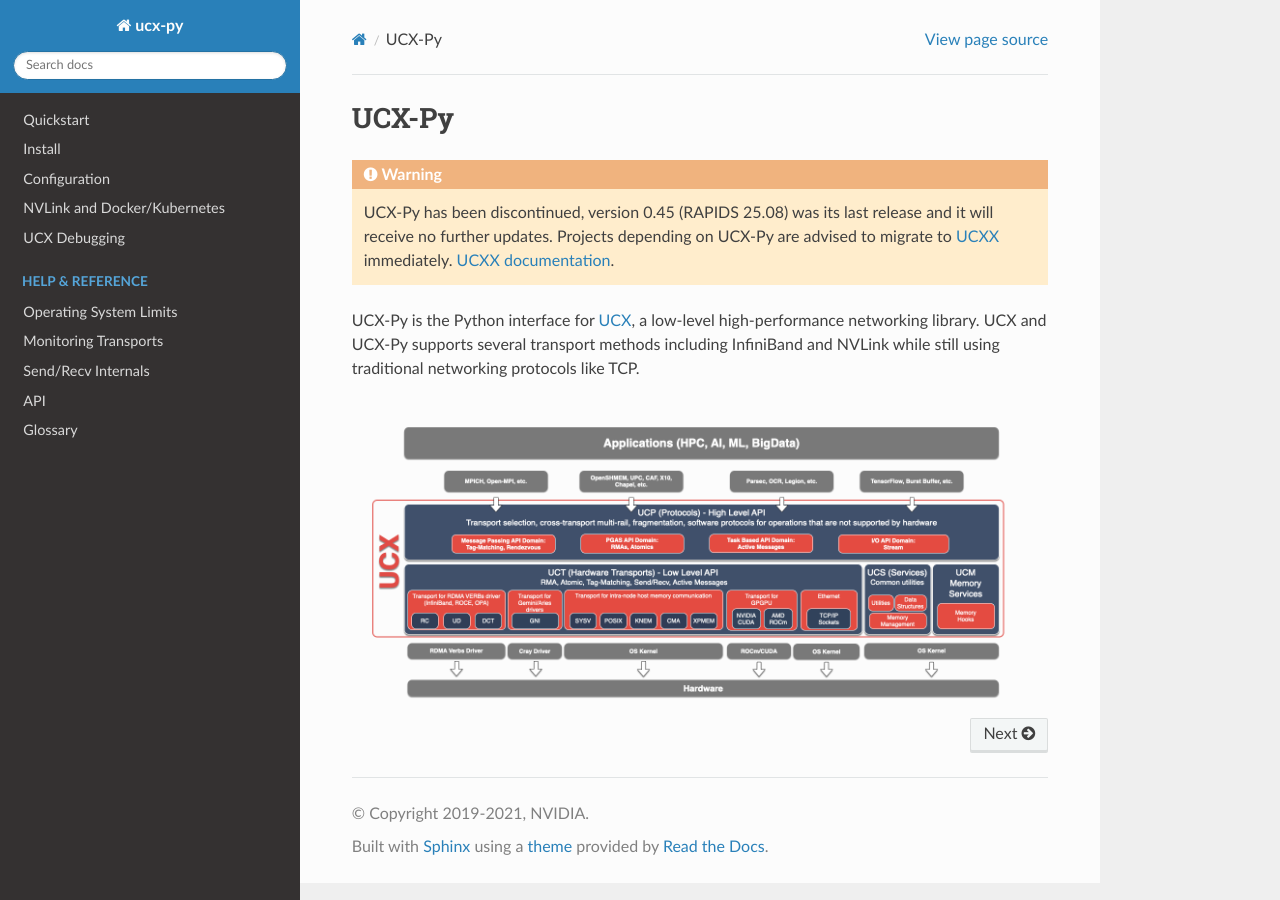
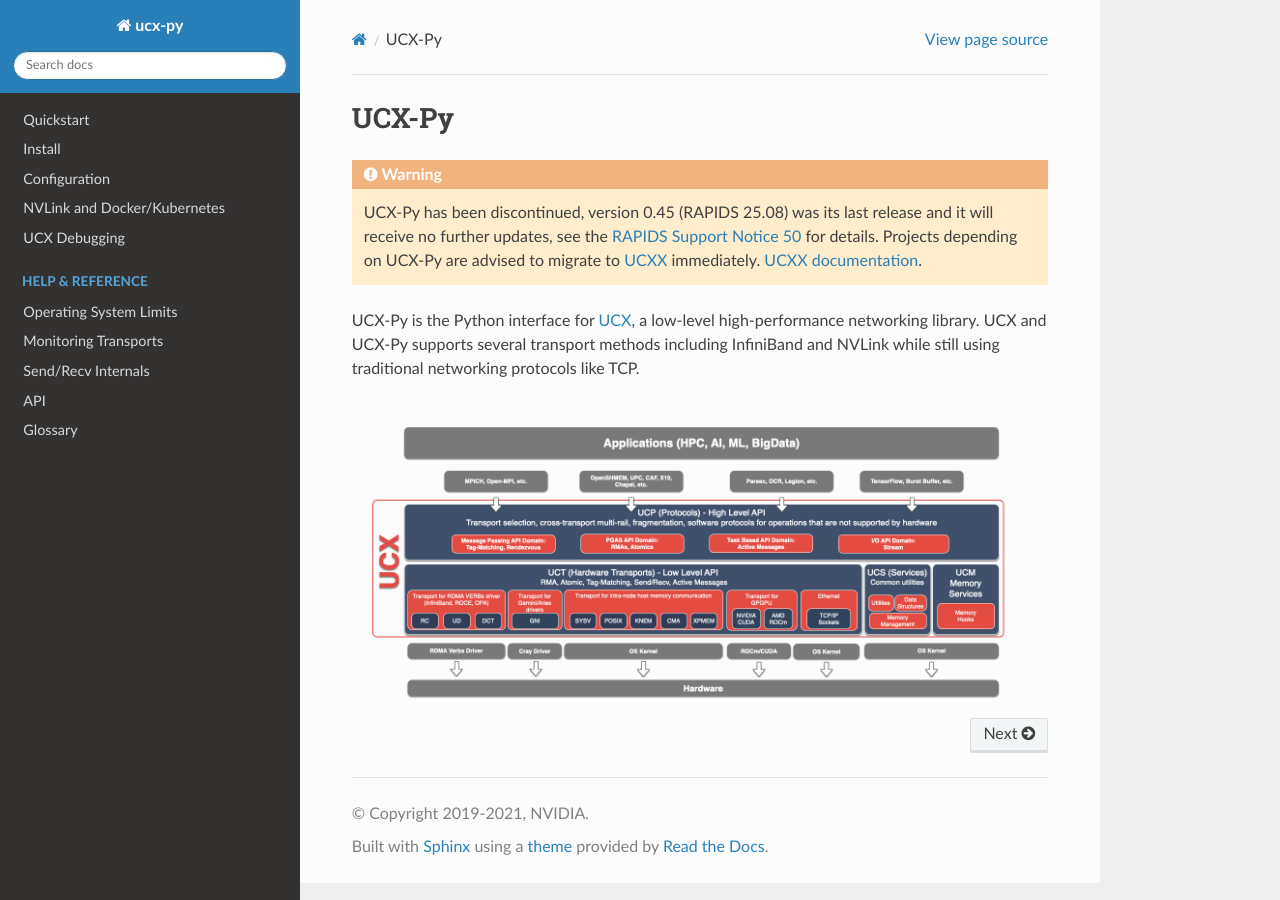
Before and after one commit to rapidsai/ucx-py, a Sphinx documentation site: the page built from docs/source/index.rst, in a window 1280 px wide. Built offline with Sphinx 7.4.7 and the Read the Docs theme 3.1.0, drawn with Linux system fonts in a browser that asks for light colours.

Commit message:
Add RAPIDS Support Notice to README/docs

```diff
--- a/docs/source/index.rst
+++ b/docs/source/index.rst
@@ -3,7 +3,7 @@
 
 .. warning::
 
-    UCX-Py has been discontinued, version 0.45 (RAPIDS 25.08) was its last release and it will receive no further updates. Projects depending on UCX-Py are advised to migrate to `UCXX <https://github.com/rapidsai/ucxx>`_ immediately. `UCXX documentation <https://docs.rapids.ai/api/ucxx/nightly/>`_.
+    UCX-Py has been discontinued, version 0.45 (RAPIDS 25.08) was its last release and it will receive no further updates, see the `RAPIDS Support Notice 50 <https://docs.rapids.ai/notices/rsn0050/>`_ for details. Projects depending on UCX-Py are advised to migrate to `UCXX <https://github.com/rapidsai/ucxx>`_ immediately. `UCXX documentation <https://docs.rapids.ai/api/ucxx/nightly/>`_.
 
 UCX-Py is the Python interface for `UCX <https://github.com/openucx/ucx>`_, a low-level high-performance networking library.  UCX and UCX-Py supports several transport methods including InfiniBand and NVLink while still using traditional networking protocols like TCP.
 
```
Also changed, not shown: README.md (+1 -1 lines).
